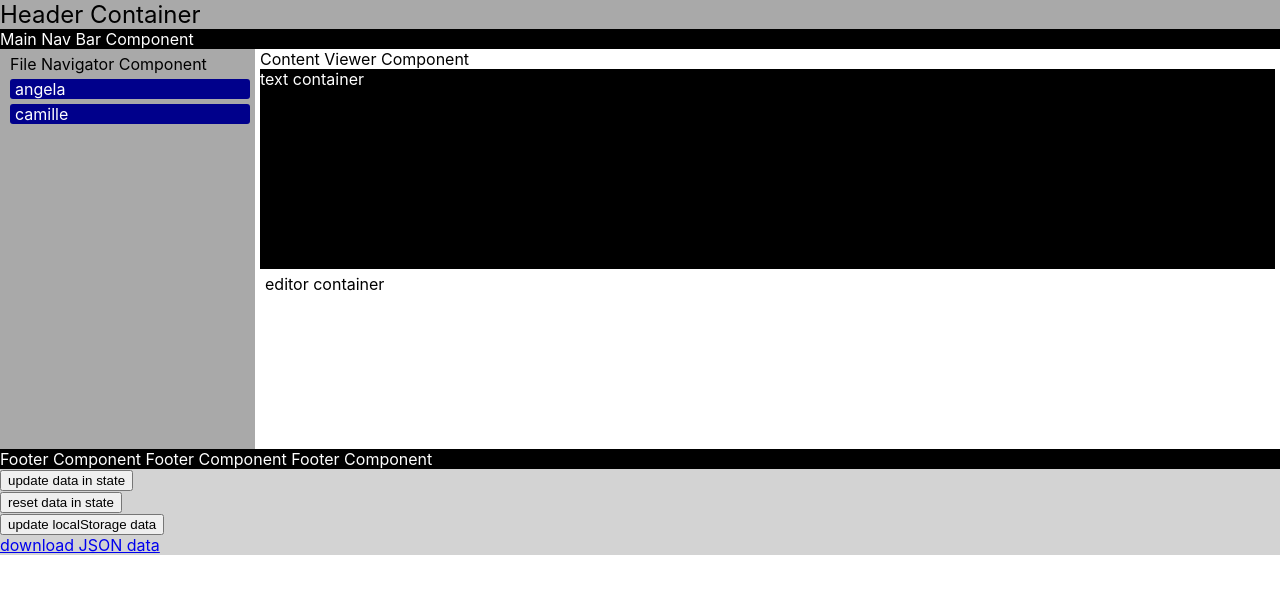
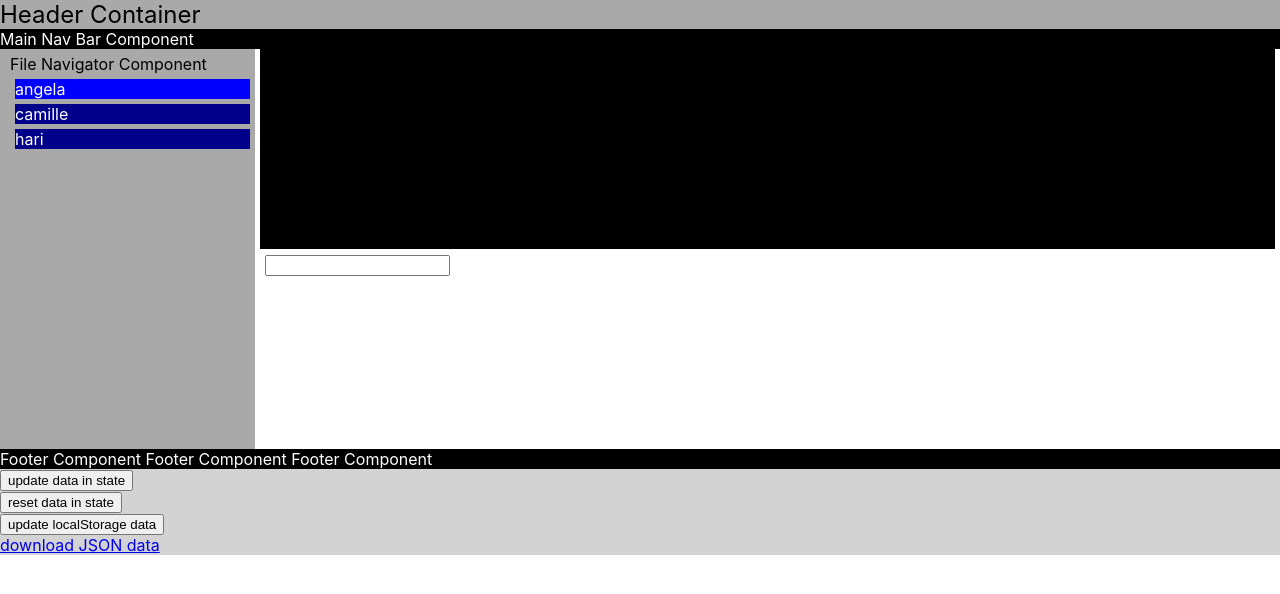
Before and after one commit to TheMartinCrabtree/test-rpg-v1, a React (Create React App) app: page / in a window 1280 px wide. Both pictures are taken after a click on the button "update data in state". Shown: the top 594 px of the page. Built offline with nearby package versions, Linux system fonts and the light colour scheme.

Commit message:
worked out selection for file nav

```diff
--- a/src/components/ContentViewer/index.jsx
+++ b/src/components/ContentViewer/index.jsx
@@ -9,6 +9,11 @@ const RightContainer = styled.div`
     padding-right: 5px;
     height: auto;
 `;
+
+const NameContainer = styled.div`
+    background-color: darkgray;
+    font-size: large;
+`
 
 const TextContainer = styled.div`
     background-color: black;
@@ -24,12 +29,16 @@ const EditorContainer = styled.div`
 
 
 const ContentViewer=(props)=>{
-
+    const {name, bio} = props;
     return(
     <RightContainer>
-        Content Viewer Component
-        <TextContainer>text container</TextContainer>
-        <EditorContainer>editor container</EditorContainer>
+        <NameContainer>
+            {name}
+        </NameContainer>
+        <TextContainer>{bio}</TextContainer>
+        <EditorContainer>
+            <InputWindow defaultText={bio} />
+        </EditorContainer>
     </RightContainer>);
 };
 
--- a/src/components/FileNavigator/index.jsx
+++ b/src/components/FileNavigator/index.jsx
@@ -22,9 +22,16 @@ const HitArea = styled.div`
     padding-left: 5px;
     width: 100%;
     min-height: 20px;
+`;
+
+const SelectedText = styled.div`
+    background-color: blue;
+    color: white;
+`;
+
+const DefaultText = styled.div`
     background-color: darkblue;
     color: white;
-
 `;
 // ${({selected})=>{selected ? 'border-color: yellow; border-width: 1px; border-style: solid;' : '' }}
 
@@ -39,18 +46,19 @@ const FileNavigator = (props)=>{
     console.log("FileNav selected", selected);
 
 
-    const _renderHeadings=()=>{
-        const _onClickHandler=(e)=>console.log("event: ", e);
-
+    const _renderHeadings=(data)=>{
         return data.map((dataObj, index)=>{
-            console.log("index: ", index)
+            const isSelected = selected===index;
+            const TextWrapper = isSelected ? SelectedText : DefaultText;
             return(
             <HitArea
                 key={`file-nav-key-${index}`}
-                index={index}
-                selected={selected}
-                onClick={(index)=>console.log("clicked index: ", index)}>
-                    {dataObj.name}
+                id={index}
+                onClick={isSelected ? undefined : ()=>setSelected(index)}
+            >
+            <TextWrapper>
+                    {dataObj && dataObj.name}
+            </TextWrapper>
             </HitArea>);
         });
     };
@@ -59,7 +67,7 @@ const FileNavigator = (props)=>{
     <LeftNavContainer>
         File Navigator Component
         <LayoutContainer>
-            {data && _renderHeadings()}
+            {data && _renderHeadings(data)}
         </LayoutContainer>
     </LeftNavContainer>
     );
--- a/src/components/InputWindow/index.jsx
+++ b/src/components/InputWindow/index.jsx
@@ -3,21 +3,21 @@ import styled from "styled-components";
 
 
 // possible debounce function
-const useDebouncedValue=(value, wait)=> {
-    const [debouncedValue, setDebouncedValue] = useState(value);
+// const useDebouncedValue=(value, wait)=> {
+//     const [debouncedValue, setDebouncedValue] = useState(value);
 
-    useEffect(() => {
-      const id = setTimeout(() => setDebouncedValue(value), wait);
-      return () => clearTimeout(id);
-    }, [value]);
+//     useEffect(() => {
+//       const id = setTimeout(() => setDebouncedValue(value), wait);
+//       return () => clearTimeout(id);
+//     }, [value]);
 
-    return debouncedValue;
-};
+//     return debouncedValue;
+// };
 
 
 const InputWindow=(props)=>{
     const {defaultText} = props;
-    const [inputValue, setInputValue] = useState(" " | defaultText);
+    const [inputValue, setInputValue] = useState(defaultText ? defaultText : "");
 
     return(
     <div>
--- a/src/components/Main/index.jsx
+++ b/src/components/Main/index.jsx
@@ -17,6 +17,11 @@ const testData = [
         name: "camille",
         bio: "fem fatale"
     },
+    {
+        name: "hari",
+        bio: "fem fatale"
+    },
+
 ];
 
 const MainContainer = styled.div`
@@ -46,14 +51,17 @@ const Main = (props)=>{
     const [selected, setSelectedIndex] = useState(0);
     // console.log("gameData", gameData);
     // console.log("localStorage data", getLocalStorageData());
+    const _updateSelected =(indexVal)=>{
+        setSelectedIndex(indexVal);
+    };
 
     return(
         <MainContainer>
             <Header />
             <MainNavBar />
             <LayoutWrapper>
-                <FileNavigator data={gameData} selected={selected} setSelected={setSelectedIndex} />
-                <ContentViewer />
+                <FileNavigator data={gameData} selected={selected} setSelected={_updateSelected} />
+                <ContentViewer bioData={gameData[selected]} />
 
             </LayoutWrapper>
             <Footer />
```
